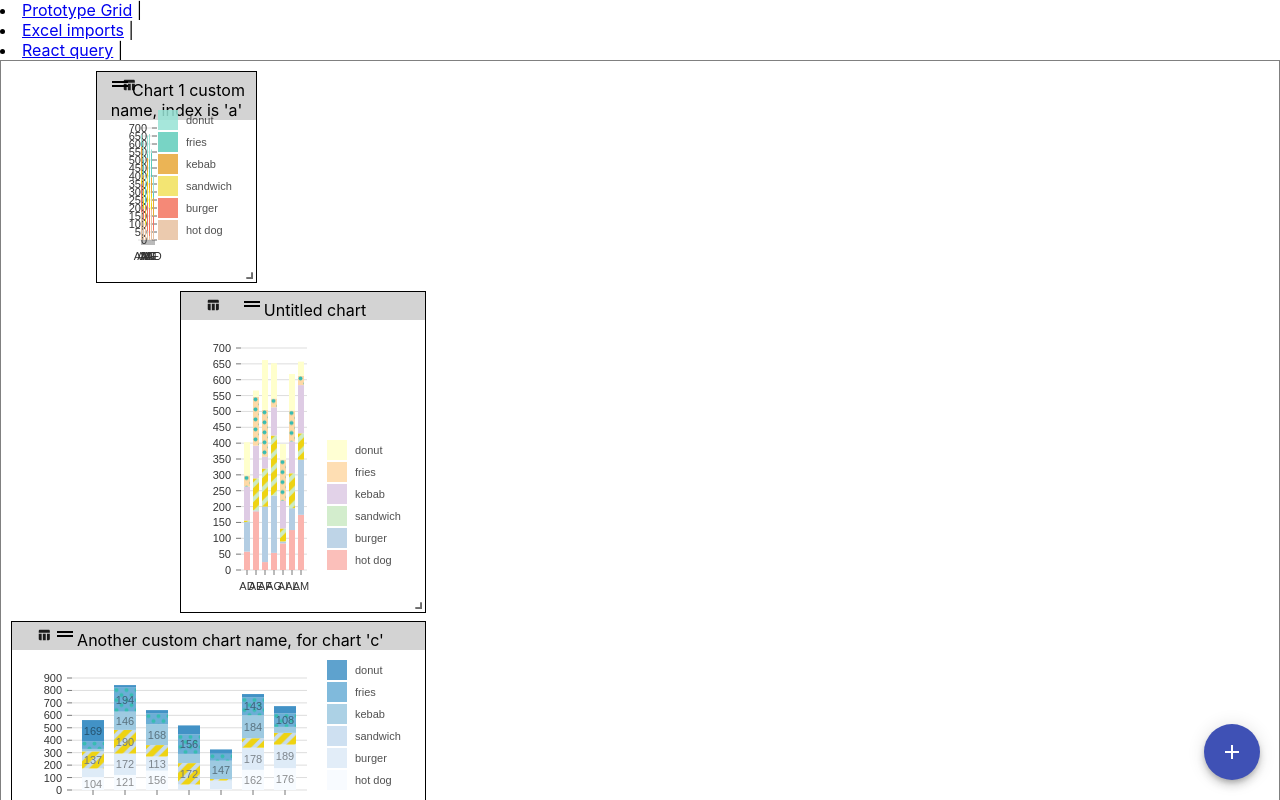
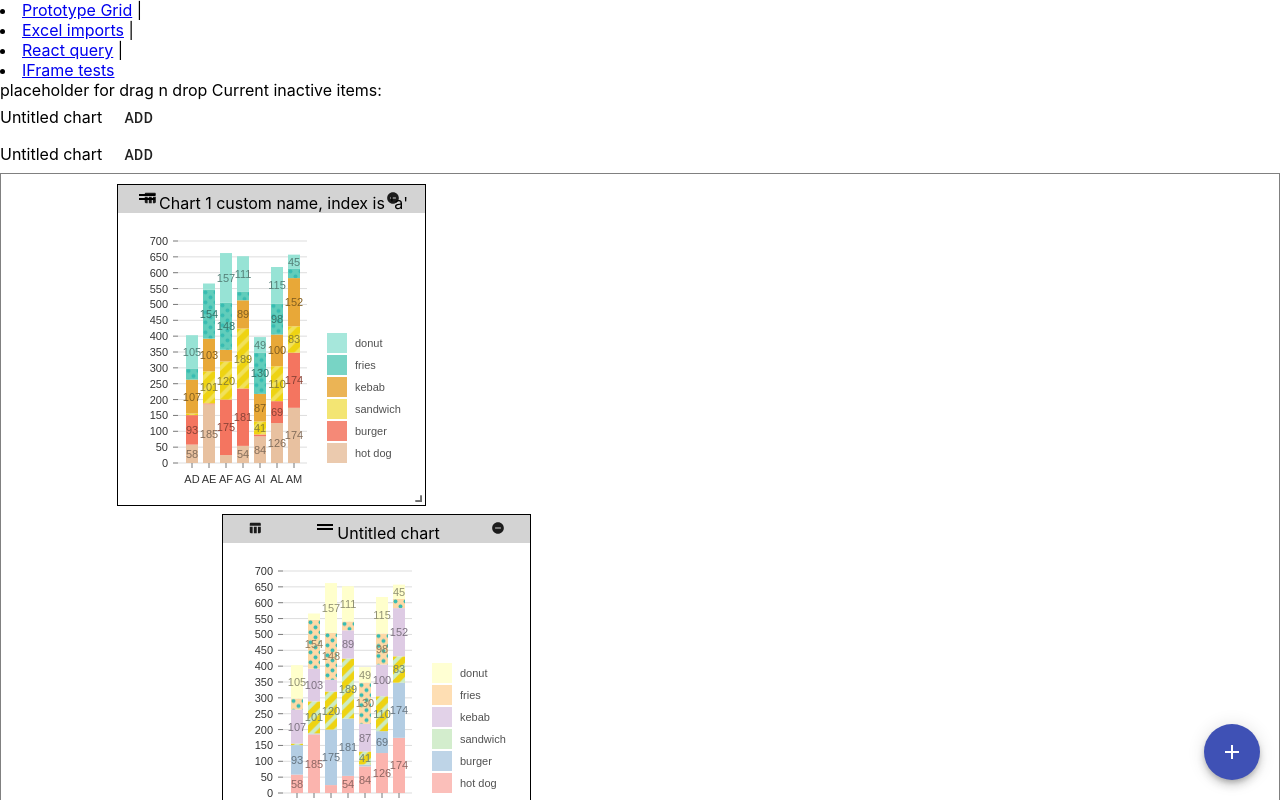
Before and after one commit to Pingco-Interns/insights, a React (Create React App) app: page / in a window 1280 px wide. Shown: the top 800 px of the page. Built offline with nearby package versions, Linux system fonts and the light colour scheme.

Commit message:
Added drag n drop framework. Added XLSX parsing for adding data.

```diff
--- a/src/App.jsx
+++ b/src/App.jsx
@@ -6,6 +6,7 @@ import '../node_modules/react-resizable/css/styles.css';
 import PrototypeGrid from './components/PrototypeGrid';
 import AddChart from './components/AddChart';
 import ReactQueryTrials from './components/ReactQueryTrials';
+import iframetest from './components/iframetest';
 
 import {BrowserRouter as Router, Switch, Route, Link} from 'react-router-dom';
 
@@ -24,6 +25,9 @@ function App() {
                         <li>
                             <Link to="/reactquery">React query</Link> |
                         </li>
+                        <li>
+                            <Link to="/iframetest">IFrame tests</Link>
+                        </li>
                     </nav>
                 </div>
 
@@ -34,6 +38,9 @@ function App() {
                     </Route>
                     <Route exact path="/reactquery" component={ReactQueryTrials}>
                     </Route>
+                    <Route exact path="/iframetest" component={iframetest}>
+
+                    </Route>
                 </Switch>
             </Router>
         </div>
--- a/src/components/AddChartModal.jsx
+++ b/src/components/AddChartModal.jsx
@@ -34,6 +34,8 @@ function AddChartModal(props) {
     const [curFile, setCurFile] = useState();
     const [curData, setCurData] = useState();
 
+    const [processedData, setProcessed] = useState();
+
     function onChange(e) {
         setCurFile(e.target.files[0]);
 
@@ -41,27 +43,34 @@ function AddChartModal(props) {
 
         reader.onload = (e) => {
             const bstr = e.target.result;
-
             var workbook = XLSX.read(bstr, {type: 'binary'});
-
             var sheetNames = workbook.SheetNames;
-
             var sheetIndex = 1;
 
-         setCurData(XLSX.utils.sheet_to_json(
+            var dataRaw = XLSX.utils.sheet_to_json(
                 workbook.Sheets[sheetNames[sheetIndex - 1]],
-            ));
+            )
+
+            setCurData(dataRaw)
+            console.log({keys: Object.keys(dataRaw[0]), data: dataRaw})
+
+            var processed = {keys: Object.keys(dataRaw[0]), data: dataRaw}
+
+            setProcessed(processed)
         };
 
         reader.readAsBinaryString(e.target.files[0]);
-        getKeys();
+        // getKeys();
     }
 
-    const getKeys = () =>{
-        if(typeof data !== 'undefined'){
-            setProcessed({data:{keys:Object.keys(curData[0]), data: curData}})
-        }
-    }
+    // const getKeys = () => {
+    //     if (typeof curData !== 'undefined') {
+    //         setProcessed({
+    //             data: {keys: Object.keys(curData[0]), data: curData},
+    //         });
+    //         console.log(processedData);
+    //     }
+    // };
 
     return (
         <div>
@@ -89,7 +98,7 @@ function AddChartModal(props) {
                             </FormHelperText>
                         </FormControl>
 
-                        {typeof curData !== 'undefined' ? (
+                        {typeof processedData !== 'undefined' ? (
                             <TableRender data={processedData} />
                         ) : (
                             <p>No table selected, please try again</p>
--- a/src/components/PrototypeGrid.jsx
+++ b/src/components/PrototypeGrid.jsx
@@ -1,5 +1,5 @@
 import React, {useState} from 'react';
-import RGL, {WidthProvider} from 'react-grid-layout';
+import RGL, {WidthProvider, Responsive} from 'react-grid-layout';
 
 import Chart from './Chart';
 import AddChartModal from './AddChartModal';
@@ -8,6 +8,7 @@ import TableRender from './TableRender';
 import Button from '@material-ui/core/Button';
 import TableChartIcon from '@material-ui/icons/TableChart';
 import DragHandleIcon from '@material-ui/icons/DragHandle';
+import RemoveCircleIcon from '@material-ui/icons/RemoveCircle';
 
 import Dialog from '@material-ui/core/Dialog';
 import DialogActions from '@material-ui/core/DialogActions';
@@ -134,7 +135,8 @@ const dataRaw = [
         ],
         keys: ['hot dog', 'burger', 'sandwich', 'kebab', 'fries', 'donut'],
         indexBy: 'country',
-        layout: {i: 'a', x: 1, y: 0, w: 2, h: 2},
+        layout: {i: 'a', x: 1, y: 0, w: 3, h: 3, minW: 3, minH:3 },
+        active: true,
         options: {
             colors: "nivo",
             defs: [
@@ -287,7 +289,8 @@ const dataRaw = [
         ],
         keys: ['hot dog', 'burger', 'sandwich', 'kebab', 'fries', 'donut'],
         indexBy: 'country',
-        layout: {i: 'b', x: 2, y: 0, w: 3, h: 3},
+        layout: {i: 'b', x: 2, y: 0, w: 3, h: 3, minW: 3, minH:3},
+        active: true,
         options: {
             colors: "pastel1",
             defs: [
@@ -439,7 +442,8 @@ const dataRaw = [
         ],
         keys: ['hot dog', 'burger', 'sandwich', 'kebab', 'fries', 'donut'],
         indexBy: 'country',
-        layout: {i: 'c', x: 0, y: 1, w: 5, h: 2},
+        layout: {i: 'c', x: 0, y: 1, w: 3, h: 3, minW: 3, minH:3},
+        active: true,
         options: {
             colors: "blues",
             defs: [
@@ -592,7 +596,8 @@ const dataRaw = [
         ],
         keys: ['hot dog', 'burger', 'sandwich', 'kebab', 'fries', 'donut'],
         indexBy: 'country',
-        layout: {i: 'd', x: 0, y: 2, w: 2, h: 2},
+        layout: {i: 'd', x: 0, y: 2, w: 3, h: 3, minW: 3, minH:3},
+        active: false,
         options: {
             colors: "oranges",
             defs: [
@@ -744,7 +749,8 @@ const dataRaw = [
         ],
         keys: ['hot dog', 'burger', 'sandwich', 'kebab', 'fries', 'donut'],
         indexBy: 'country',
-        layout: {i: 'e', x: 2, y: 2, w: 5, h: 5},
+        layout: {i: 'e', x: 2, y: 2, w: 5, h: 5, minW: 3, minH:3},
+        active: false,
         options: {
             colors: "dark2",
             defs: [
@@ -790,43 +796,79 @@ const dataRaw = [
 
 //I have a const outside of the component ^ that gives the raw data, which is then loaded into a state and used to render the charts
 function PrototypeGrid(props) {
-    const butStyle = {
-        margin: 0,
-        top: 'auto',
-        right: 20,
-        bottom: 20,
-        left: 'auto',
-        position: 'fixed',
-    };
-    const ReactGridLayout = WidthProvider(RGL);
-
-    const [dataProcessed, setData] = useState(dataRaw);
-
-    const [layoutList, setLayoutList] = useState(dataProcessed.map((i)=>i.layout)) //layout defines the positions for each element.
-    const curLayout = layoutList
+    //can change to localstorage to save to local storage when layout changes.
+    //https://github.com/react-grid-layout/react-grid-layout/blob/master/test/examples/8-localstorage-responsive.jsx
+    const ReactGridLayout = WidthProvider(Responsive);
 
     const [currentData, setCurrentData] = useState({
-        keys: dataProcessed[0].keys,
-        data: dataProcessed[0].data,
+        keys: dataRaw[0].keys,
+        data: dataRaw[0].data,
     }); //holds the current data to display to the modal window. Since editing is done elsewhere this doesnt exactly need to be dynamic.
 
     const [showTableDialog, setShowTableDialog] = useState(false);
     const setTableDialogOpen = () => setShowTableDialog(true);
     const setTableDialogClose = () => setShowTableDialog(false);
 
+    const [activeData, setActiveData] = useState(dataRaw.filter(i=>i.active));
+    const [inactiveData, setInactiveData] = useState(dataRaw.filter(i=>!i.active));
+
+    const toggleActive = (item, isActive)=>{
+        var toAdd = item
+        toAdd.active = isActive
+        var prevActive = [...activeData]
+        var prevInactive = [...inactiveData]
+
+        if(isActive){
+            prevInactive.splice(prevInactive.findIndex(i => i.layout.i === item.layout.i), 1)
+            prevActive.push(toAdd)
+        }else{
+            prevActive.splice(prevActive.findIndex(i => i.layout.i === item.layout.i), 1)
+            prevInactive.push(toAdd)
+        }
+
+        setActiveData(prevActive)
+        setInactiveData(prevInactive)
+    }
+
+    const onDrop = (layout, layoutItem, _event) =>{
+        alert(`Dropped element props:\n${JSON.stringify(layoutItem, ['x', 'y', 'w', 'h'], 2)}`);
+        console.log(layout);
+        console.log(layoutItem);
+        console.log(_event);
+
+    }
+
+
     return (
         <div>
             {/* no need to provide additional constraints, nivo inherits the initial width defined in layout */}
-            {/* need to split this into components as well, getting a wee bit messy */}
-
+            {/* Regarding responsive grid layout
+                If using this, the entire layout system needs to be regenerated to provide different layouts for:
+                {lg: large screen, md: medium screen, sm: small screen, xxs: extra small screen}
+                and provided to ReactGridLayout through the "layouts" prop.
+                either that, or you have to provide the layout into the child elements.
+            */}
+            <div className="toolbar">
+            placeholder for drag n drop
+            Current inactive items:
+            {inactiveData.map((i)=>{
+                return(
+                    <div className="droppable-element" draggable="true" key={i.layout.i}>
+                        {i.chartName? i.chartName : "Untitled chart"} <Button onClick={()=>toggleActive(i, true)}>Add</Button>
+                    </div>
+                )
+            })}
+            </div>
             <ReactGridLayout
                 style={{border: '1px solid grey'}}
                 className="layout"
-                layout={curLayout}
-                cols={15} //the more rows and columns there are, the more division within the div to move around in.
+                cols={{lg: 12, md: 10, sm: 6, xs: 4, xxs: 2}}
                 rows={15}
                 rowHeight={100}
+                breakpoints={{lg: 1200, md: 996, sm: 768, xs: 480, xxs: 0}}
                 width={1200}
+                isDroppable={true}
+                onDrop={onDrop}
                 // onLayoutChange={(layout)=>{
                 //     if (layout !== layoutList) {
                 //         setLayoutList(layout)
@@ -836,9 +878,9 @@ function PrototypeGrid(props) {
                 //maybe send it to server than updating a stateful layout?
                 // draggableCancel="nonDraggable"
                 draggableHandle=".draggableHandle">
-                {dataRaw.map((i) => {
+                {activeData.map((i) => {
                     return (
-                        <div style={{border: '1px solid black'}} key={i.layout.i}>
+                        <div style={{border: '1px solid black'}} data-grid={i.layout} key={i.layout.i}>
                             <Tooltip title="Drag chart">
                                 <div
                                     id="handle"
@@ -868,7 +910,11 @@ function PrototypeGrid(props) {
                                     <TableChartIcon fontSize="inherit" />
                                 </Button>
                             </Tooltip>
-
+                            <Tooltip title="Remove chart">
+                              <Button size="medium" onClick={()=>toggleActive(i, false)} style={{"float": "right"}}>
+                                  <RemoveCircleIcon fontSize="inherit" />
+                              </Button>
+                            </Tooltip>
                             <Chart
                                 className="nonDraggable"
                                 data={i.data}
--- /dev/null
+++ b/src/components/iframetest.jsx
@@ -0,0 +1,9 @@
+import React from 'react';
+
+export default function iframetest(props){
+    return(
+        <div>
+            <iframe src="https://csb-s6oeq.netlify.app/"  frameborder="2" width="1000px" height="500px" title="frame test"></iframe>
+        </div>
+    )
+}
```
